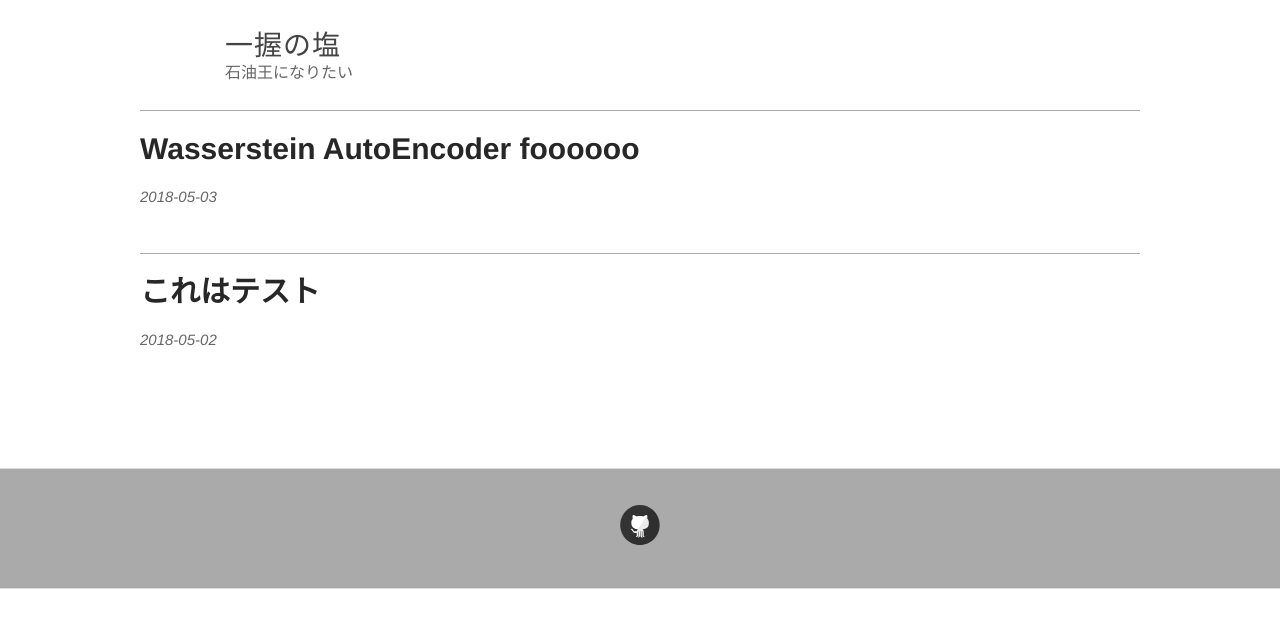
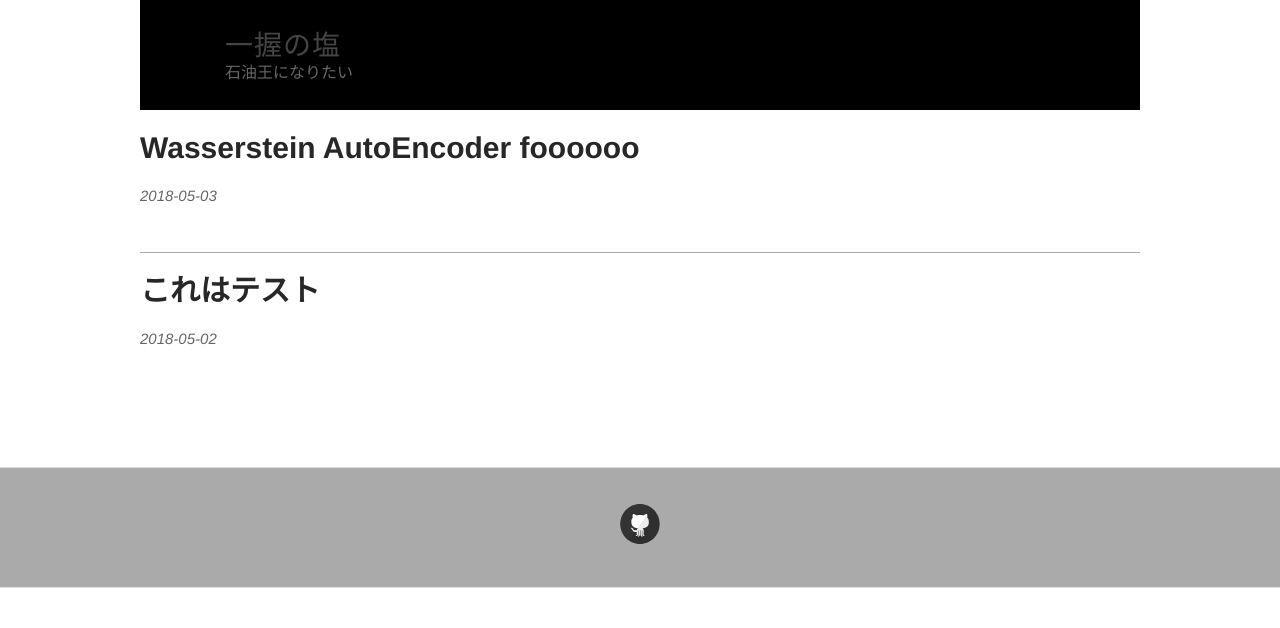
Before and after one commit to salty-vanilla/page_test, a Jekyll site: the page built from index.html, in a window 1280 px wide. Shown: the top 628 px of the page. Built offline with Jekyll 4.4.1, drawn with Linux system fonts in a browser that asks for light colours.

Commit message:
Update style.scss

```diff
--- a/css/style.scss
+++ b/css/style.scss
@@ -227,7 +227,8 @@ tr:nth-child(2n) {
 
 .masthead {
   padding: 20px 0;
-  border-bottom: 1px solid $lightGray;
+//   border-bottom: 1px solid $lightGray;
+  background-color: $black;
 
   @include mobile {
     text-align: center;
```
